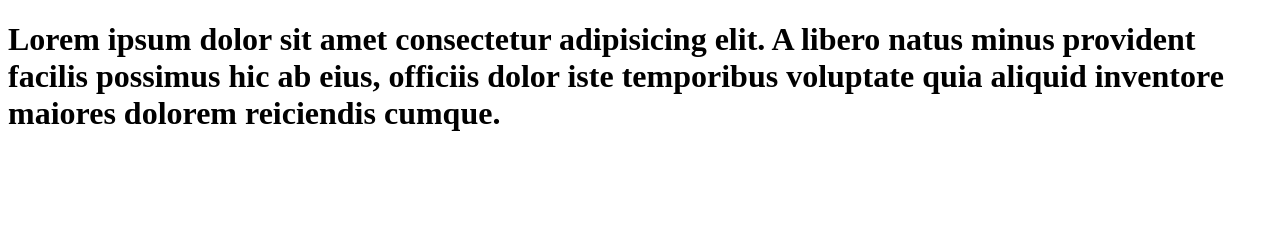
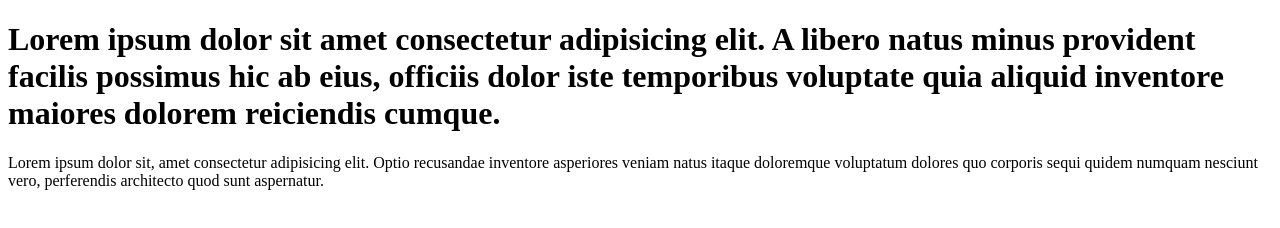
Before and after one commit to alokofficial/learn-git, a plain HTML site: page index.html in a window 1280 px wide. Drawn offline with Linux system fonts and the light colour scheme.

Commit message:
paragraph added

```diff
--- a/index.html
+++ b/index.html
@@ -9,5 +9,6 @@
     <h1>
         Lorem ipsum dolor sit amet consectetur adipisicing elit. A libero natus minus provident facilis possimus hic ab eius, officiis dolor iste temporibus voluptate quia aliquid inventore maiores dolorem reiciendis cumque.
     </h1>
+    <p>Lorem ipsum dolor sit, amet consectetur adipisicing elit. Optio recusandae inventore asperiores veniam natus itaque doloremque voluptatum dolores quo corporis sequi quidem numquam nesciunt vero, perferendis architecto quod sunt aspernatur.</p>
 </body>
 </html>
```
Also changed, not shown: 1 other file.
